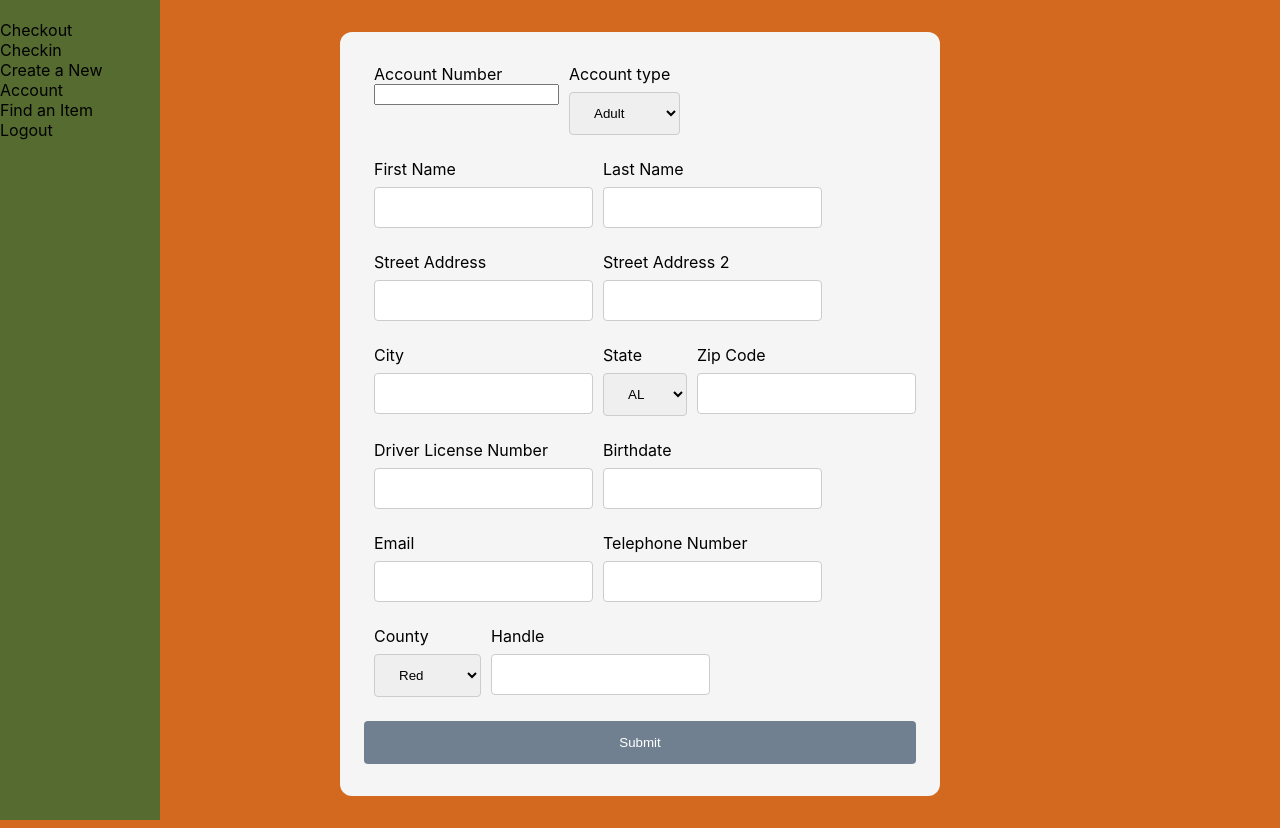
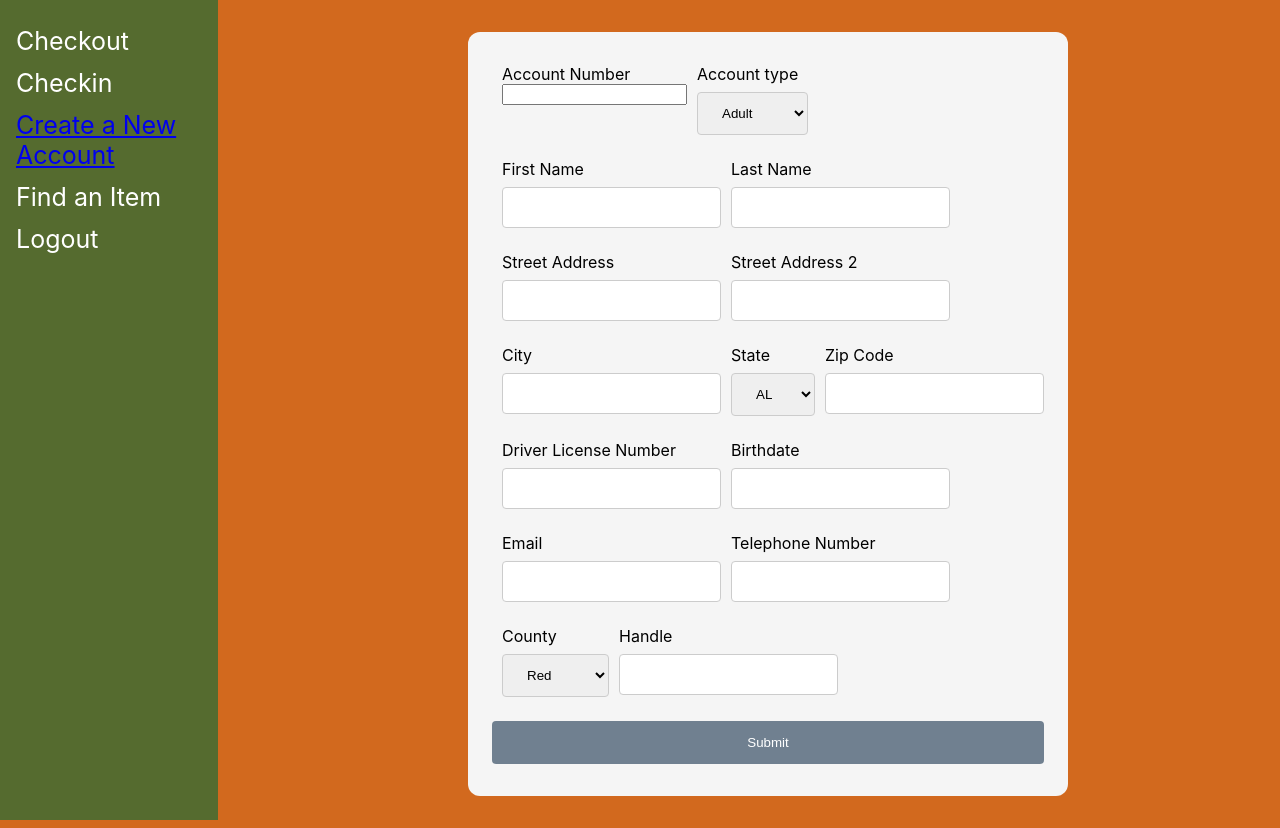
Before and after one commit to stefmryan/library_management_system_client, a React (Create React App) app: page /register in a window 1280 px wide. Built offline with nearby package versions, Linux system fonts and the light colour scheme.

Commit message:
fixing padding for components

```diff
--- a/src/App.js
+++ b/src/App.js
@@ -3,12 +3,14 @@ import { BrowserRouter as Router, Route, Routes } from "react-router-dom";
 import LandingPage from "./components/pages/LandingPage/LandingPage";
 import LibraryAccountForm from "./components/LibraryAccountForm/LibraryAccountForm";
 import Navigation from "./components/Navigation/Navigation";
+import styles from "./App.module.css";
 
 function App() {
   return (
-    <div>
-      <Navigation />
+    <div className={styles.container}>
       <Router>
+        <Navigation />
+
         <Routes>
           <Route exact path="/" element={<LandingPage />} />
           <Route exact path="/register" element={<LibraryAccountForm />} />
--- /dev/null
+++ b/src/App.module.css
@@ -0,0 +1,2 @@
+.container {
+}
--- a/src/components/Navigation/Navigation.js
+++ b/src/components/Navigation/Navigation.js
@@ -1,12 +1,15 @@
 import React from "react";
 import styles from "../Navigation/Navigation.module.css";
+import { Link } from "react-router-dom";
 
 const Navigation = () => {
   return (
     <div className={styles.container}>
       <div>Checkout</div>
       <div>Checkin</div>
-      <div>Create a New Account</div>
+      <div>
+        <Link to="/register">Create a New Account</Link>
+      </div>
       <div>Find an Item</div>
       <div>Logout</div>
     </div>
--- a/src/components/Navigation/Navigation.module.css
+++ b/src/components/Navigation/Navigation.module.css
@@ -1,11 +1,20 @@
 .container {
   height: 100%;
-  width: 160px;
-  position: fixed;
-  z-index: 1;
+  width: 17%;
+  position: fixed; /* Fixed Sidebar (stay in place on scroll and position relative to viewport) */
+  z-index: 1; /* Stay on top of everything */
   top: 0;
   left: 0;
   background-color: darkolivegreen;
-  overflow-x: hidden;
+  overflow-x: hidden; /* Disable horizontal scroll */
   padding-top: 20px;
 }
+
+.container div {
+  padding: 6px 8px 6px 16px;
+  text-decoration: none;
+  font-size: 25px;
+  color: white;
+  display: block;
+  cursor: pointer;
+}
--- a/src/index.css
+++ b/src/index.css
@@ -6,6 +6,7 @@ body {
   -webkit-font-smoothing: antialiased;
   -moz-osx-font-smoothing: grayscale;
   background-color: chocolate;
+  padding-left: 20%;
 }
 
 code {
```
